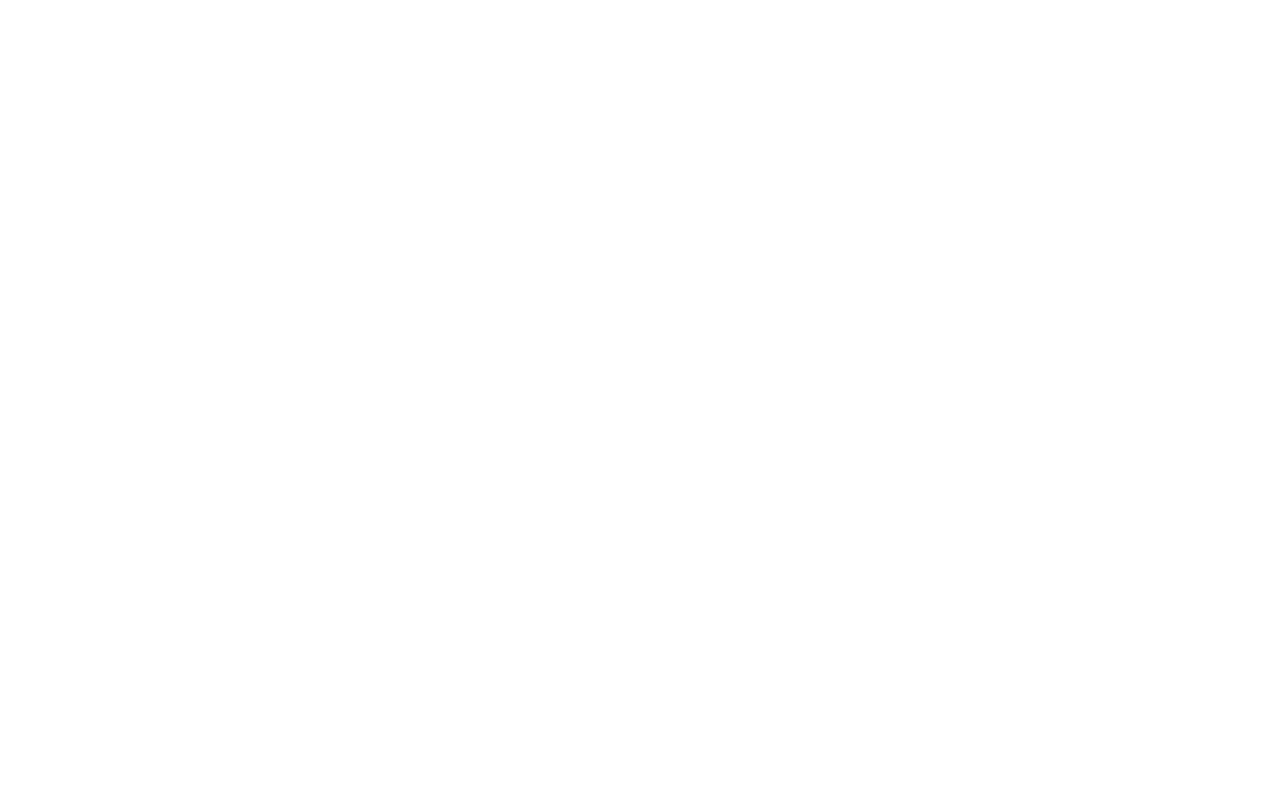
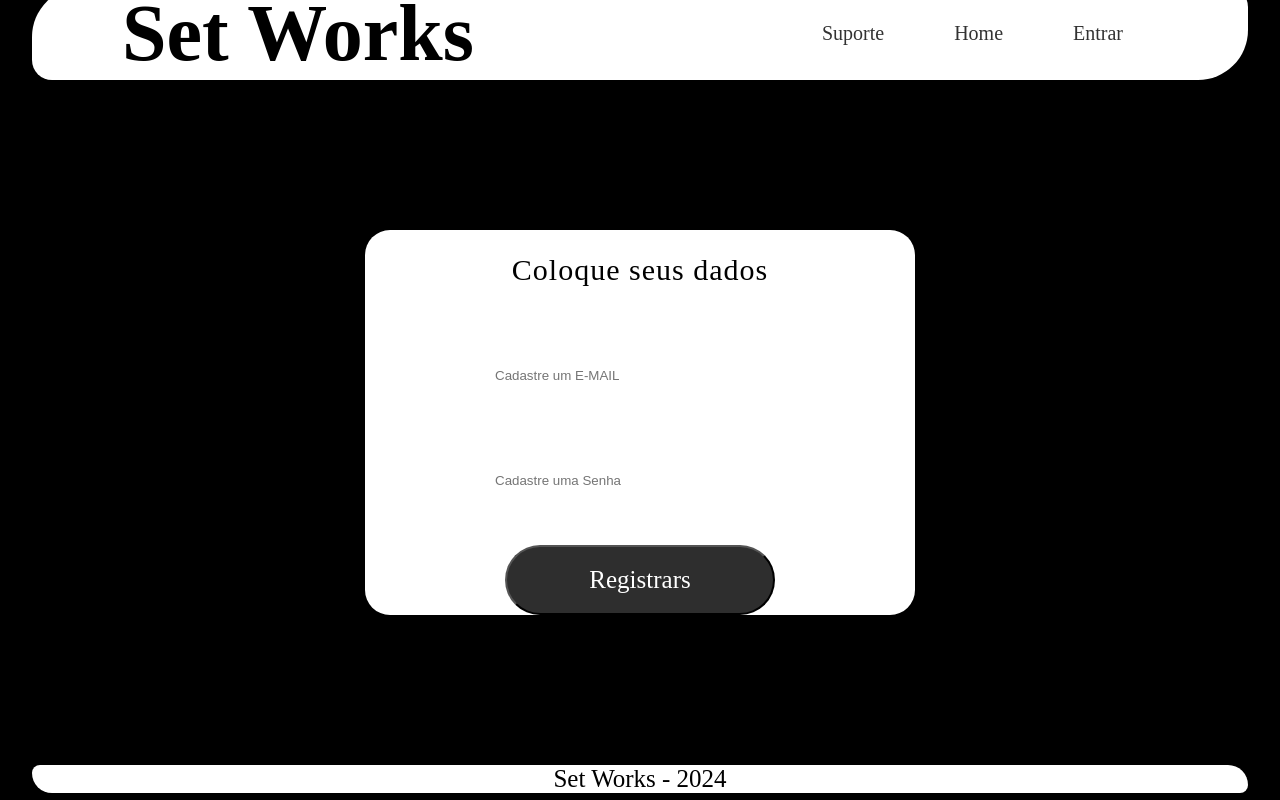
Before and after one commit to DevLeonardoK/stockAi, a React (Create React App) app: page /signUp in a window 1280 px wide. Before the commit this address had no page. Built offline with nearby package versions, Linux system fonts and the light colour scheme; a web font is replaced by a local one.

Commit message:
update:{rename page: signIn > SignUp, Add axios, send info (email, password) to the db}

```diff
--- a/src/App.jsx
+++ b/src/App.jsx
@@ -1,13 +1,13 @@
 import { BrowserRouter as Router, Routes, Route } from "react-router-dom";
 
 import { Home } from "./Pages/Home";
-import { SignIn } from "./Pages/SignIn";
+import { SignUp } from "./Pages/SignUp";
 function App() {
   return (
     <Router>
       <Routes>
         <Route path="/home" element={<Home />}></Route>
-        <Route path="/signin" element={<SignIn />}></Route>
+        <Route path="/signUp" element={<SignUp />}></Route>
       </Routes>
     </Router>
   );
--- a/src/Pages/SignIn/index.jsx
+++ b/src/Pages/SignUp/index.jsx
@@ -1,8 +1,8 @@
-import React, { useState } from "react";
+import React, { useEffect, useState } from "react";
 import { useNavigate } from "react-router-dom";
 import {
   Wrapper,
-  ContainerLogin,
+  ContainerData,
   Footer,
   ItemsLi,
   ItemsUl,
@@ -14,10 +14,12 @@ import {
 import { Inputs } from "../../Components/Input";
 import { Button } from "../../Components/Button";
 import { Link } from "../../Components/ButtonLink";
+import axios from "axios";
 
-var SignIn = () => {
+var SignUp = () => {
   const [password, setPassword] = useState("");
   const [email, setEmail] = useState("");
+  const [user, setUser] = useState([]);
   const sendMessage = () => {
     console.clear();
     console.table("email: ", email, "Senha: ", password);
@@ -25,6 +27,34 @@ var SignIn = () => {
   const navigate = useNavigate();
   const moveToHome = () => {
     navigate("/home");
+  };
+
+  const addUser = () => {
+    axios
+      .post("http://localhost:3001/items", {
+        username: email,
+        password: password,
+      })
+      .then((response) => setUser([...user, response.data]))
+      .catch((error) => console.error(error));
+    console.log(user);
+    verificarCadastro();
+  };
+
+  const verificarCadastro = async () => {
+    try {
+      const response = await axios.get(
+        "http://localhost:3001/verify_User",
+        email
+      );
+      if (response.data.username) {
+        console.log("user encontrado: ", response.data.username);
+      } else {
+        console.log("User nao encontrado");
+      }
+    } catch (error) {
+      console.error("Erro ao verificar user", error);
+    }
   };
 
   return (
@@ -40,32 +70,32 @@ var SignIn = () => {
               <Link title="Home" onClick={moveToHome}></Link>
             </ItemsLi>
             <ItemsLi>
-              <Link title="Cadastrar" onClick={""}></Link>
+              <Link title="Entrar" onClick={""}></Link>
             </ItemsLi>
           </ItemsUl>
         </MenuItemsArea>
       </NavBar>
-      <ContainerLogin>
+      <ContainerData>
         <TextInfo>Coloque seus dados</TextInfo>
         <Inputs
-          placeHolder="Digite seu Login"
-          name="email-Login"
+          placeHolder="Cadastre um E-MAIL"
+          name="email-SignUp"
           type="email"
           value={email}
           onChange={(e) => setEmail(e.target.value)}
         ></Inputs>
         <Inputs
-          placeHolder="Digite sua Senha"
-          name="senha-Login"
+          placeHolder="Cadastre uma Senha"
+          name="senha-SignUp"
           type="password"
           value={password}
           onChange={(e) => setPassword(e.target.value)}
         ></Inputs>
-        <Button onClick={sendMessage} content="Entrar"></Button>
-      </ContainerLogin>
+        <Button onClick={addUser} content="Registrars"></Button>
+      </ContainerData>
       <Footer>Set Works - 2024</Footer>
     </Wrapper>
   );
 };
 
-export { SignIn };
+export { SignUp };
--- a/src/Pages/SignIn/styles.js
+++ b/src/Pages/SignUp/styles.js
@@ -11,7 +11,7 @@ export const Wrapper = styled.main`
   gap: 150px;
 `;
 
-export const ContainerLogin = styled.div`
+export const ContainerData = styled.div`
   width: 550px;
   height: 430px;
   background-color: #fff;
```
